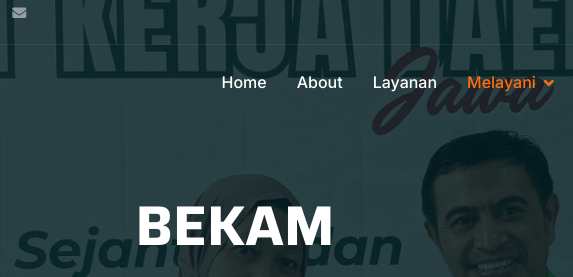
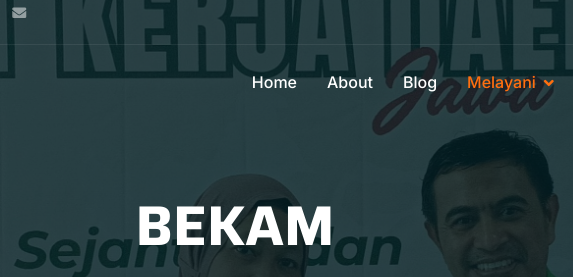
Before and after one commit to aaj2004/rumahdetoksbaru, a plain HTML site: page bekam.html in a window 1280 px wide. Shown: the top 277 px of the page, 405-978 px from the left. Drawn offline with nearby package versions, Linux system fonts and the light colour scheme.

Commit message:
Update bekam.html

```diff
--- a/bekam.html
+++ b/bekam.html
@@ -66,7 +66,7 @@
                 <div class="navbar-nav ms-auto p-4 p-lg-0">
                     <a href="index.html" class="nav-item nav-link">Home</a>
                     <a href="about.html" class="nav-item nav-link">About</a>
-                    <a href="pelayanan.html" class="nav-item nav-link">Layanan</a>
+                    <a href="pelayanan.html" class="nav-item nav-link">Blog</a>
                     <div class="nav-item dropdown">
                         <a href="#" class="nav-link dropdown-toggle active" data-bs-toggle="dropdown">Melayani</a>
                         <div class="dropdown-menu m-0">
```
